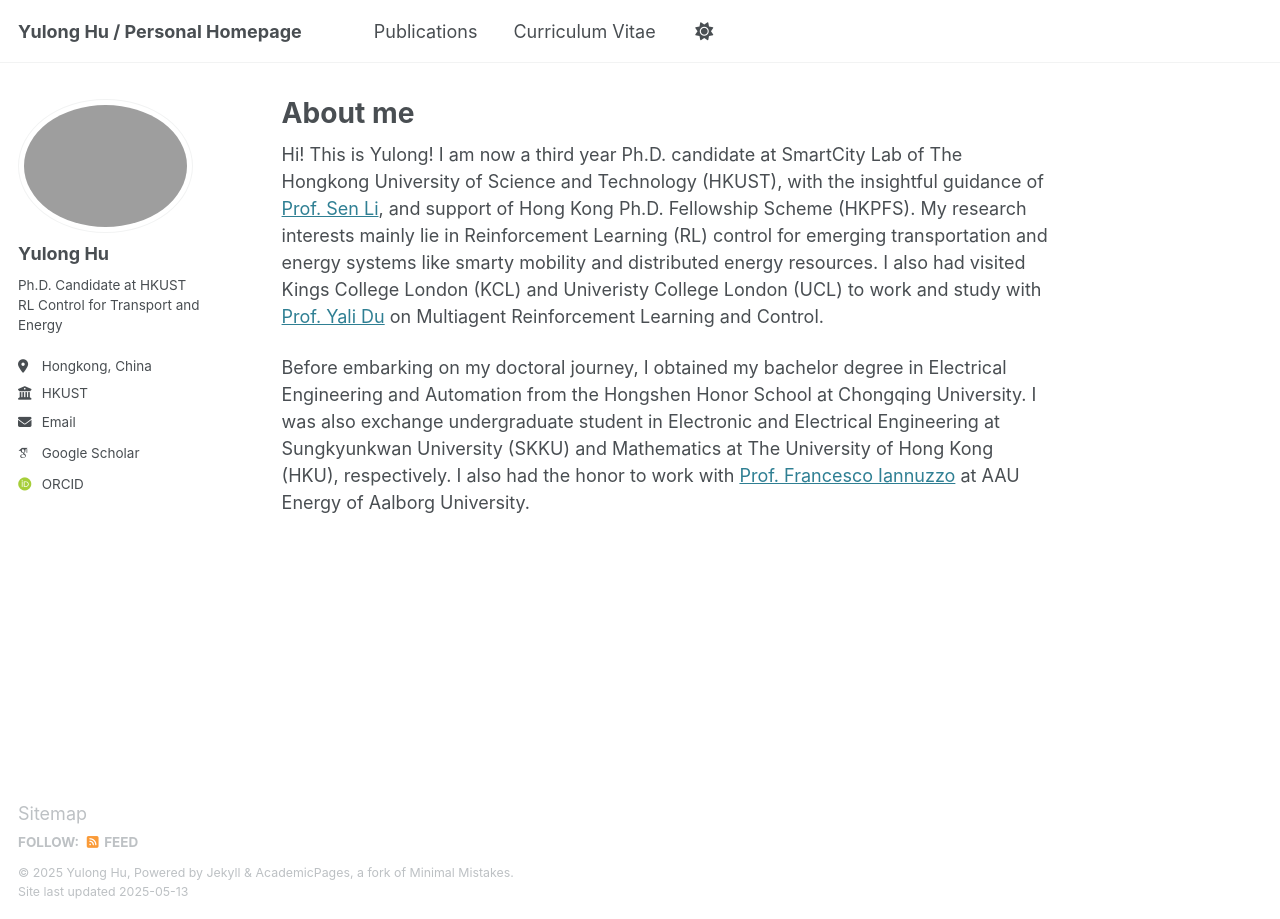
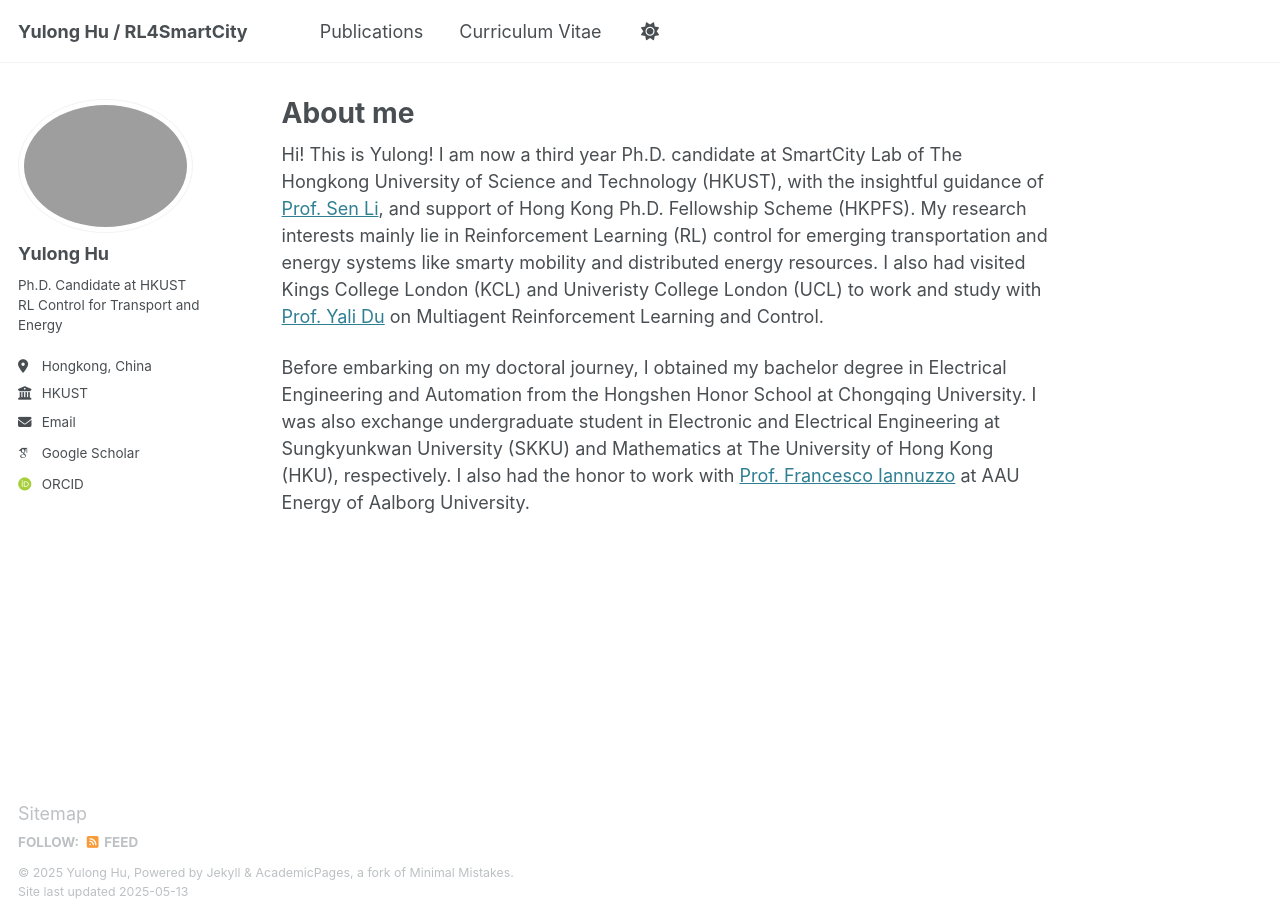
Before and after one commit to yulonghu2000/yulonghu2000.github.io, a Jekyll site: the page built from _pages/about.md, in a window 1280 px wide. Built offline with Jekyll 4.4.1, drawn with Linux system fonts in a browser that asks for light colours; some web fonts are replaced.

Commit message:
Update _config.yml

```diff
--- a/_config.yml
+++ b/_config.yml
@@ -9,7 +9,7 @@
 # Basic Site Settings
 locale                   : "en-US"
 site_theme               : "default"
-title                    : "Yulong Hu / Personal Homepage"
+title                    : "Yulong Hu / RL4SmartCity"
 title_separator          : "-"
 name                     : &name "Yulong Hu"
 description              : &description "Ph.D. Candidate"
```
